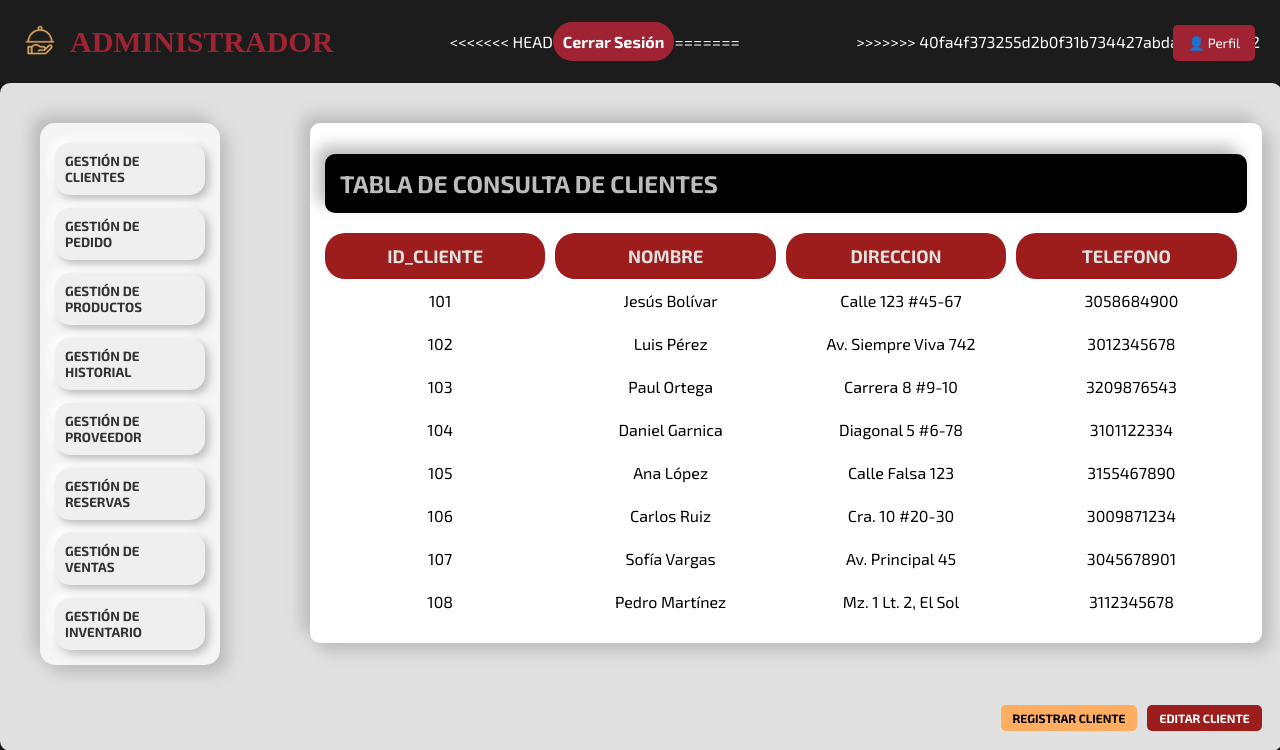
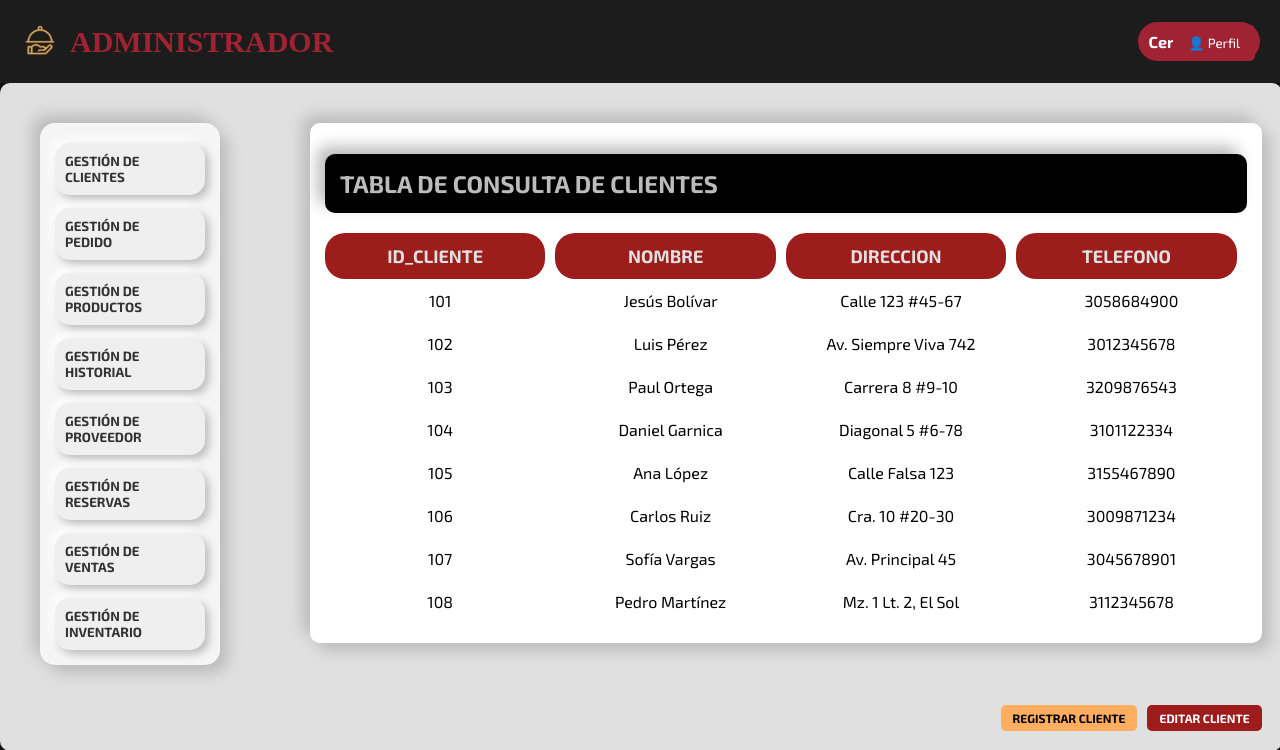
Before and after one commit to Jesuusx07/Nuestro-proyecto, a PHP site: page /consultar.html in a window 1280 px wide. Shown: the top 750 px of the page. Run offline with PHP 8.4, Linux system fonts and the light colour scheme; some web fonts are replaced.

Commit message:
Error home

```diff
--- a/proyecto/consultar.html
+++ b/proyecto/consultar.html
@@ -13,9 +13,7 @@
         <span>ADMINISTRADOR</span>
       </div>
       <div class="navbar-right">
-<<<<<<< HEAD
         <a class="cerrarSesion" href="login.html">Cerrar Sesión</a>
-=======
          </div>
   <div class="perfil">
   <button class="boton-perfil" onclick="toggleMenu()">👤 Perfil</button>
@@ -40,7 +38,6 @@
     }
   }
 </script>
->>>>>>> 40fa4f373255d2b0f31b734427abda982911c5f2
       </div>
     </div>
 
--- a/proyecto/php/login.php
+++ b/proyecto/php/login.php
@@ -1,4 +1,7 @@
 <?php
+
+
+
 require_once 'SessionManager.php';
 require_once 'sql.php';
 
```
